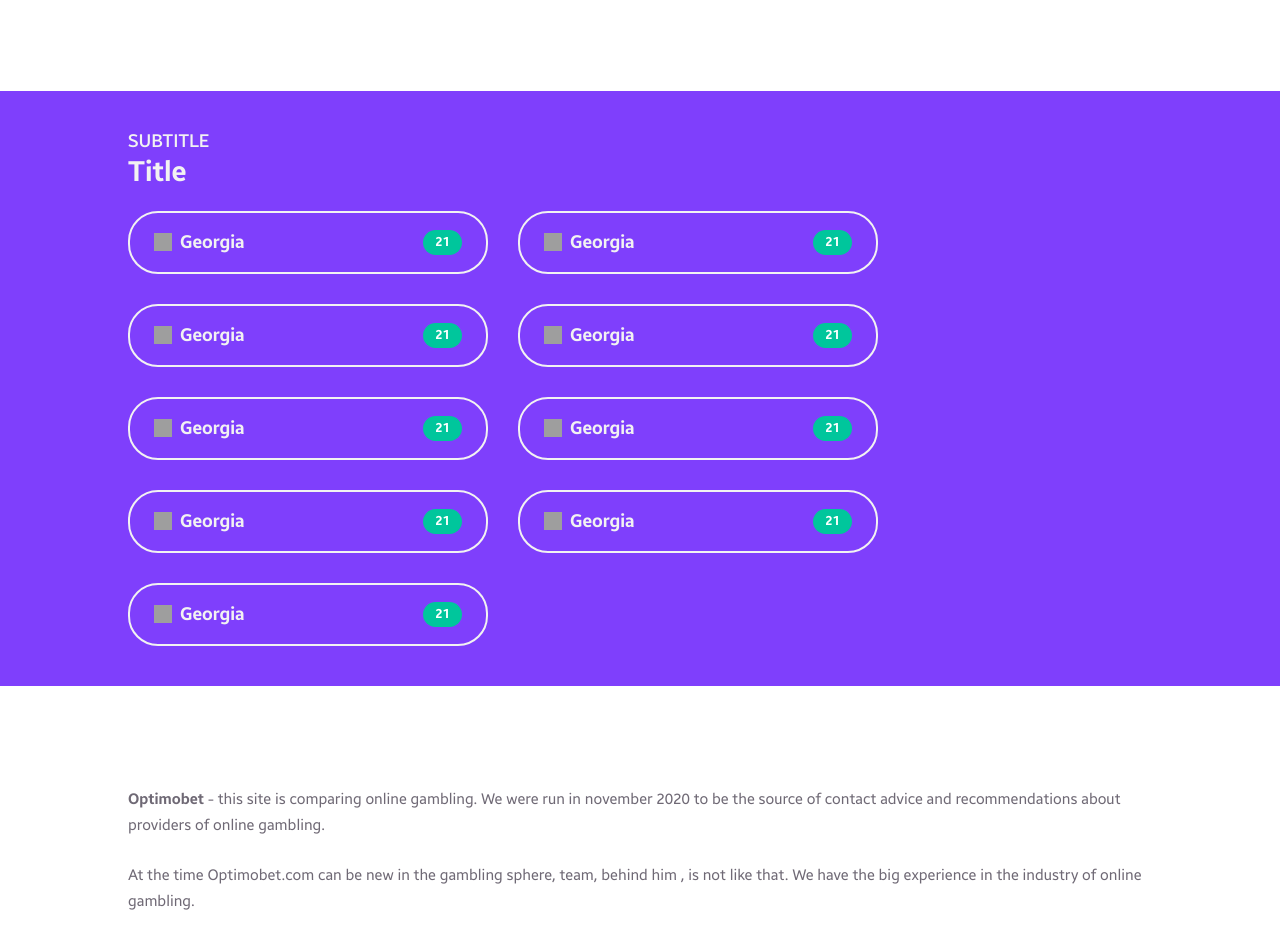
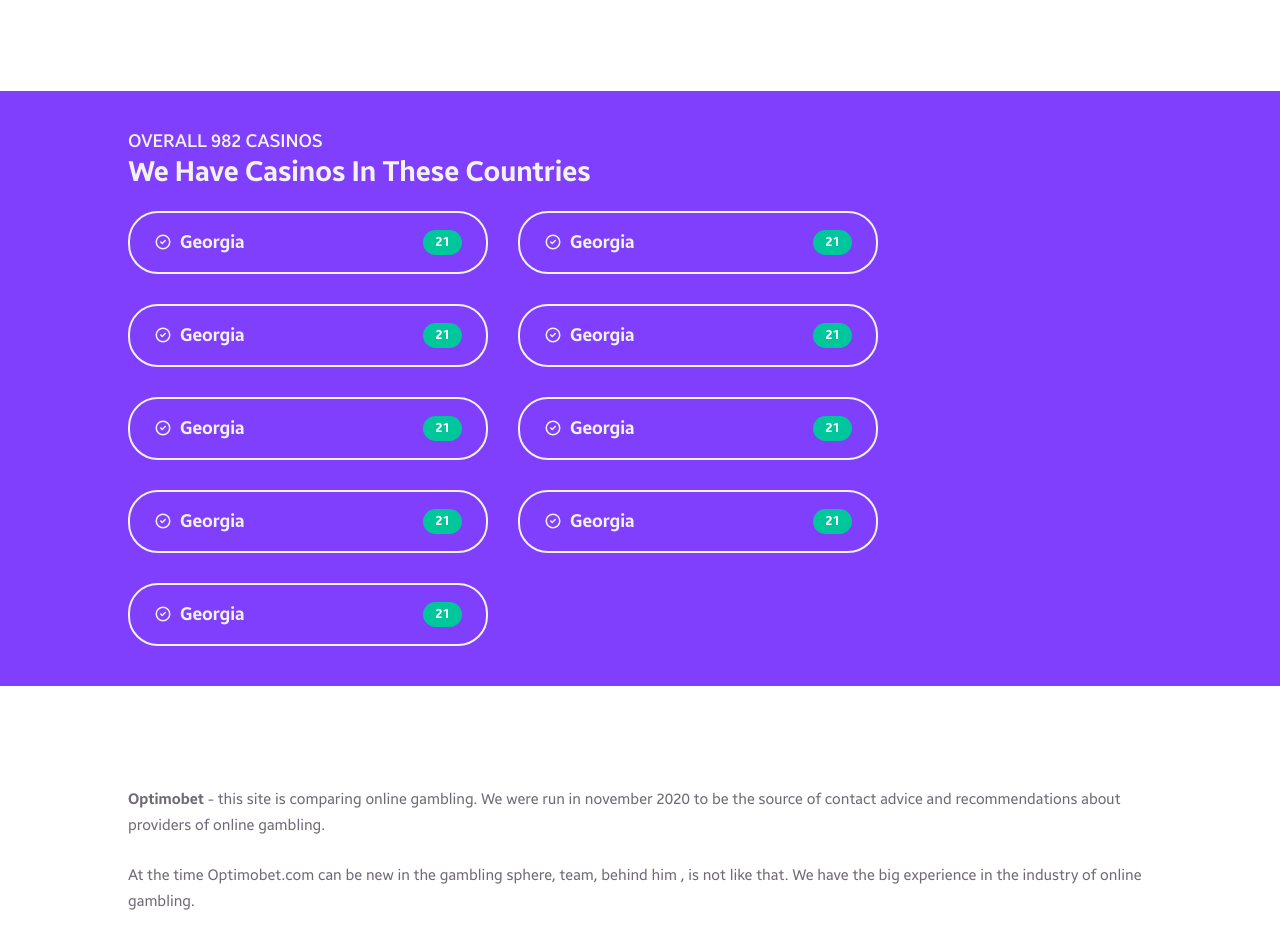
Before and after one commit to stoura90/Optimobet-website, a Next.js app: page / in a window 1280 px wide. Shown: the part 8120-9048 px from the top of the page. Built offline with nearby package versions, Linux system fonts and the light colour scheme; grey boxes are pictures that could not be loaded.

Commit message:
countries block fix

```diff
--- a/pages/index.js
+++ b/pages/index.js
@@ -373,10 +373,10 @@ export default function Home() {
 				<div className={styles.countries}>
 					<div className={styles.BlocksHeader}>
 						<span className={styles.promoBlocksSubTitle}>
-							subtitle
+							OVERALL 982 CASINOS
 						</span>
 						<span className={styles.promoBlocksTitle}>
-							title
+							We have casinos in these countries
 						</span>
 					</div>
 					<div className={styles.countriesContent}>
--- a/styles/pages/Home.module.css
+++ b/styles/pages/Home.module.css
@@ -280,6 +280,7 @@
 	display: flex;
 	gap: 30px;
 	flex-wrap: wrap;
+	width: 75%;
 }
 .country{
 	display: flex;
@@ -300,7 +301,7 @@
     align-items: center;
 }
 .countryName::before {
-    background-image: url("/images/icons/ок.png");
+    background-image: url("/images/icons/circle-check-white.svg");
     background-size: 18px;
     display: inline-block;
     width: 18px;
```
Also changed, not shown: public/images/icons/circle-check-white.svg (added).
